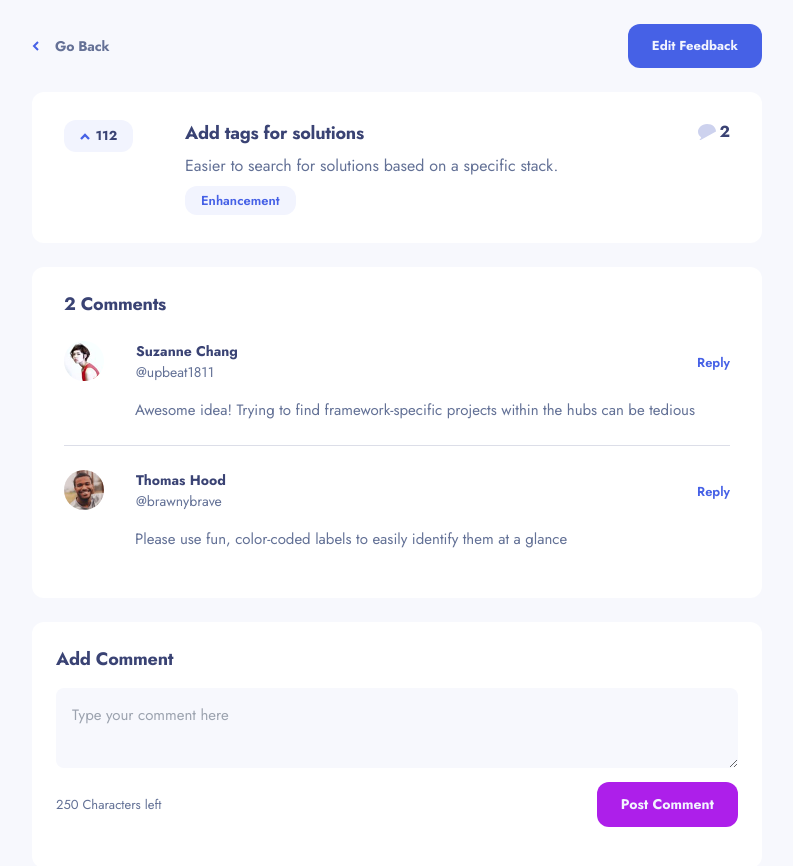
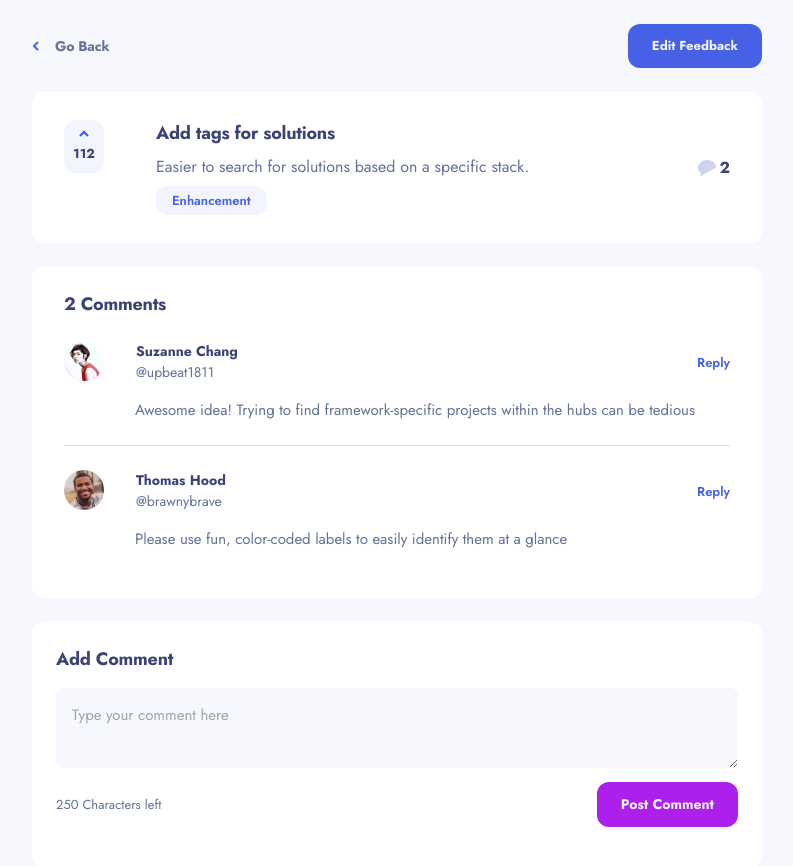
Before and after one commit to FlorianGmz/Frontend-Mentor-Challenges, a React (Vite) app in the folder product-feedback/: page /feedback/1 in a window 1280 px wide. Shown: the top 866 px of the page, without its empty margins (243-1036 px from the left). Built offline with nearby package versions, Linux system fonts and the light colour scheme.

Commit message:
roadmap page responsive finished

```diff
--- a/product-feedback/src/components/FeedbackDetailPage/FeedbackDetailPage.tsx
+++ b/product-feedback/src/components/FeedbackDetailPage/FeedbackDetailPage.tsx
@@ -69,7 +69,9 @@ const FeedbackDetailPage = () => {
   return (
     <div className="flex w-full flex-col gap-[24px] px-[24px] py-[24px] md:px-0">
       <Header id={id} />
-      {currentFeedback && <Feedback feedback={currentFeedback} page="detail" />}
+      {currentFeedback && (
+        <Feedback feedback={currentFeedback} feedbackDetailPage={true} />
+      )}
       <div className="mx-auto w-full rounded-xl bg-bt-white_def px-[32px] py-[24px] md:w-[689px] xl:w-[730px]">
         <h3 className="text-h3 text-el-font_def">
           {numberOfComments >= 1 ? `${numberOfComments}` : "No"} Comments
--- a/product-feedback/src/components/ui/Feedback/Feedback.tsx
+++ b/product-feedback/src/components/ui/Feedback/Feedback.tsx
@@ -4,19 +4,17 @@ import Request from "./Request";
 import Upvote from "./Upvote";
 import { NavLink } from "react-router-dom";
 import { FeedbackType } from "../../../@types/type";
-import RoadmapStatus from "../../SuggestionsPage/SideSection/RoadmapNav/RoadmapStatus";
 
 interface FeedbackProps {
   feedback: FeedbackType;
-  page: string;
+  feedbackDetailPage: boolean;
 }
 
-const Feedback: React.FC<FeedbackProps> = ({ feedback, page }) => {
-  const { id, title, status, category, upvotes, description, comments } =
-    feedback;
-
-  const detailPage = page === "detail";
-  const roadmapPage = page === "roadmap";
+const Feedback: React.FC<FeedbackProps> = ({
+  feedback,
+  feedbackDetailPage,
+}) => {
+  const { id, title, category, upvotes, description, comments } = feedback;
 
   let numberOfComments = comments ? comments.length : 0;
 
@@ -30,37 +28,11 @@ const Feedback: React.FC<FeedbackProps> = ({ feedback, page }) => {
 
   return (
     <div
-      className={`group relative mx-auto flex h-[200px] w-full cursor-pointer flex-col gap-[12px] rounded-xl bg-bt-white_def p-[24px] md:h-[151px] md:flex-row md:justify-between md:px-[32px] md:py-[28px] ${
-        roadmapPage
-          ? "h-[233px] gap-[16px] md:h-[270px] md:w-[223px] md:flex-col md:items-start md:px-[16px] md:py-[20px] xl:w-[350px] xl:p-[24px]"
-          : detailPage
-            ? "md:w-[689px] xl:w-[730px]"
-            : "md:w-[689px] md:items-center xl:w-[825px]"
-      }`}
+      className={`group mx-auto flex h-[200px] w-full cursor-pointer flex-col gap-[12px] rounded-xl bg-bt-white_def p-[24px] md:mx-auto md:h-[151px] md:w-[689px] md:flex-row md:items-center md:justify-between md:px-[32px] md:py-[28px] ${feedbackDetailPage ? "xl:w-[730px]" : "xl:w-[825px]"}`}
     >
-      {roadmapPage && (
-        <>
-          <span
-            className={`absolute left-0 top-0 h-[6px] w-full rounded-t-xl ${
-              status === "planned"
-                ? "bg-status-planned"
-                : status === "in-progress"
-                  ? "bg-status-inProgress"
-                  : status === "live"
-                    ? "bg-status-live"
-                    : ""
-            }`}
-          />
-          <div>
-            <RoadmapStatus feedback={feedback} status={status} page="roadmap" />
-          </div>
-        </>
-      )}
-      {/* Visible on tablet and desktop viewport */}
-      <div
-        className={`hidden ${roadmapPage ? "" : "md:mr-[40px] md:block md:self-start"}`}
-      >
-        <Upvote upvotes={upvotes} feedbackId={id} page="roadmap" />
+      {/* Visible on tablet and desktop */}
+      <div className="hidden md:mr-[40px] md:block md:self-start">
+        <Upvote upvotes={upvotes} feedbackId={id} page="feedback" />
       </div>
       {/*  */}
 
@@ -72,19 +44,19 @@ const Feedback: React.FC<FeedbackProps> = ({ feedback, page }) => {
           category={category}
           title={title}
           description={description}
-          page="roadmap"
+          page="feedback"
         />
       </NavLink>
 
-      {/* Visible on smartphone viewport */}
-      <div className={`flex justify-between ${roadmapPage ? "" : "md:hidden"}`}>
-        <Upvote upvotes={upvotes} feedbackId={id} page="roadmap" />
+      {/* Visible on smartphone */}
+      <div className="flex justify-between md:hidden">
+        <Upvote upvotes={upvotes} feedbackId={id} page="feedback" />
         <CommentCount numberOfComments={numberOfComments} />
       </div>
       {/*  */}
 
-      {/* Visible on tablet and desktop viewport */}
-      <div className={`hidden ${roadmapPage ? "" : "md:block"}`}>
+      {/* Visible on tablet and desktop */}
+      <div className="hidden md:block">
         <CommentCount numberOfComments={numberOfComments} />
       </div>
       {/*  */}
```
